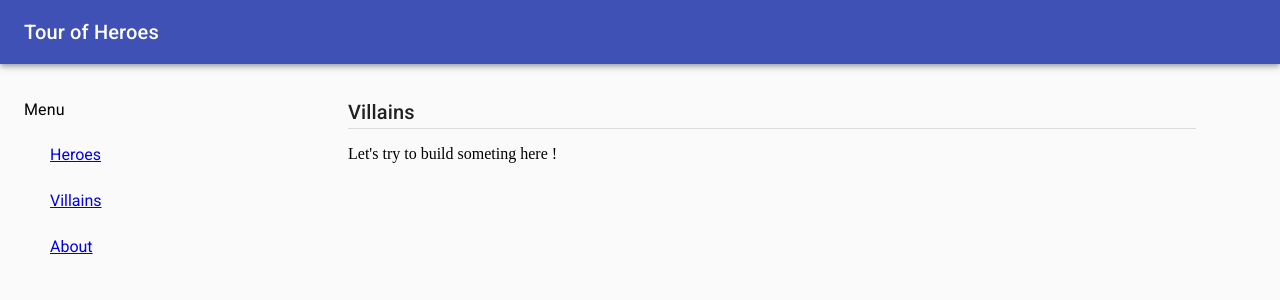
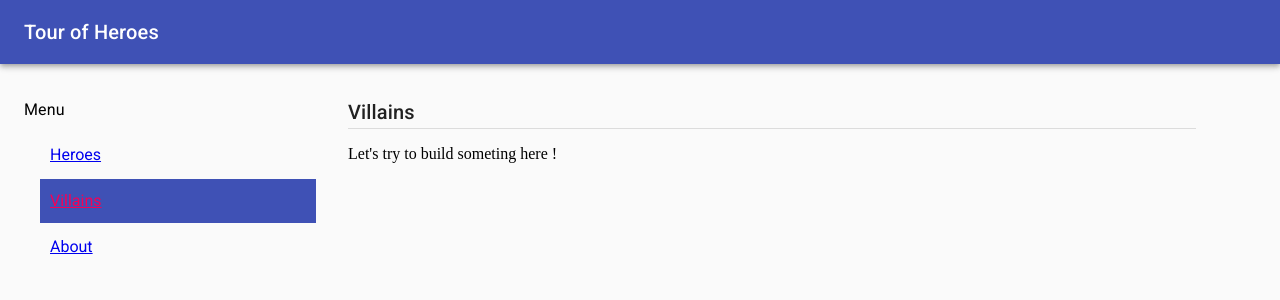
Before and after one commit to zyhou/heroes-hasura-react, a React (Create React App) app in the folder front/: page /villains in a window 1280 px wide. Shown: the top 300 px of the page. Built offline with nearby package versions, Linux system fonts and the light colour scheme.

Commit message:
fix current active link

```diff
--- a/front/src/App.js
+++ b/front/src/App.js
@@ -39,8 +39,8 @@ const styles = theme => ({
   }
 });
 
-const isActive = classes => ({ isCurrent }) => {
-  return isCurrent
+const isActive = classes => ({ isPartiallyCurrent }) => {
+  return isPartiallyCurrent
     ? { className: `${classes.active} ${classes.menuItem}` }
     : null;
 };
@@ -63,7 +63,7 @@ const App = ({ classes }) => (
         <MenuList>
           <MenuItem>
             <Link
-              to="/heroes/"
+              to="/heroes"
               getProps={isActive(classes)}
               className={classes.menuItem}
             >
@@ -72,7 +72,7 @@ const App = ({ classes }) => (
           </MenuItem>
           <MenuItem>
             <Link
-              to="/villains/"
+              to="/villains"
               getProps={isActive(classes)}
               className={classes.menuItem}
             >
@@ -81,7 +81,7 @@ const App = ({ classes }) => (
           </MenuItem>
           <MenuItem>
             <Link
-              to="/about/"
+              to="/about"
               getProps={isActive(classes)}
               className={classes.menuItem}
             >
```
